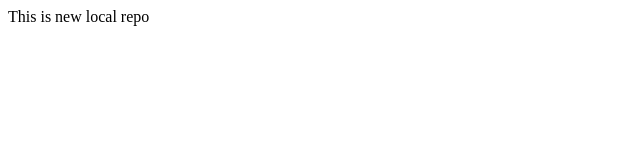
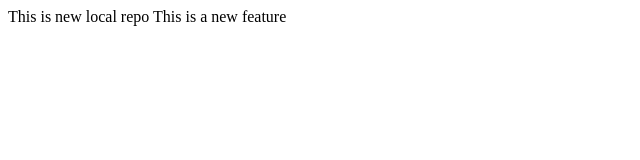
Before and after one commit to Priya041/localRepo, a plain HTML site: page index.html in a window 1280 px wide. Shown: the whole page, without its empty margins (0-640 px from the left). Drawn offline with Linux system fonts and the light colour scheme.

Commit message:
Added new feature

```diff
--- a/index.html
+++ b/index.html
@@ -1 +1,2 @@
 <paragrah>This is new local repo</paragrah>
+<paragraph>This is a new feature</paragraph>
```
